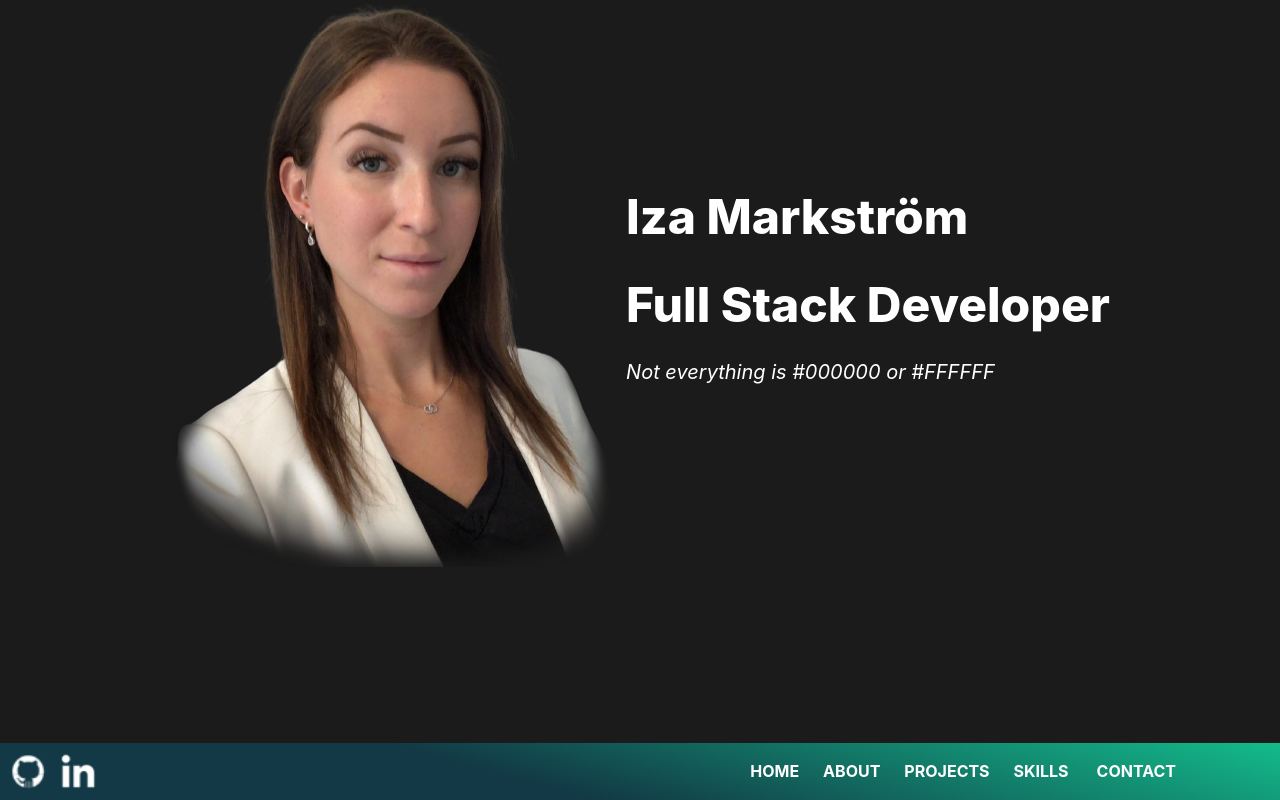
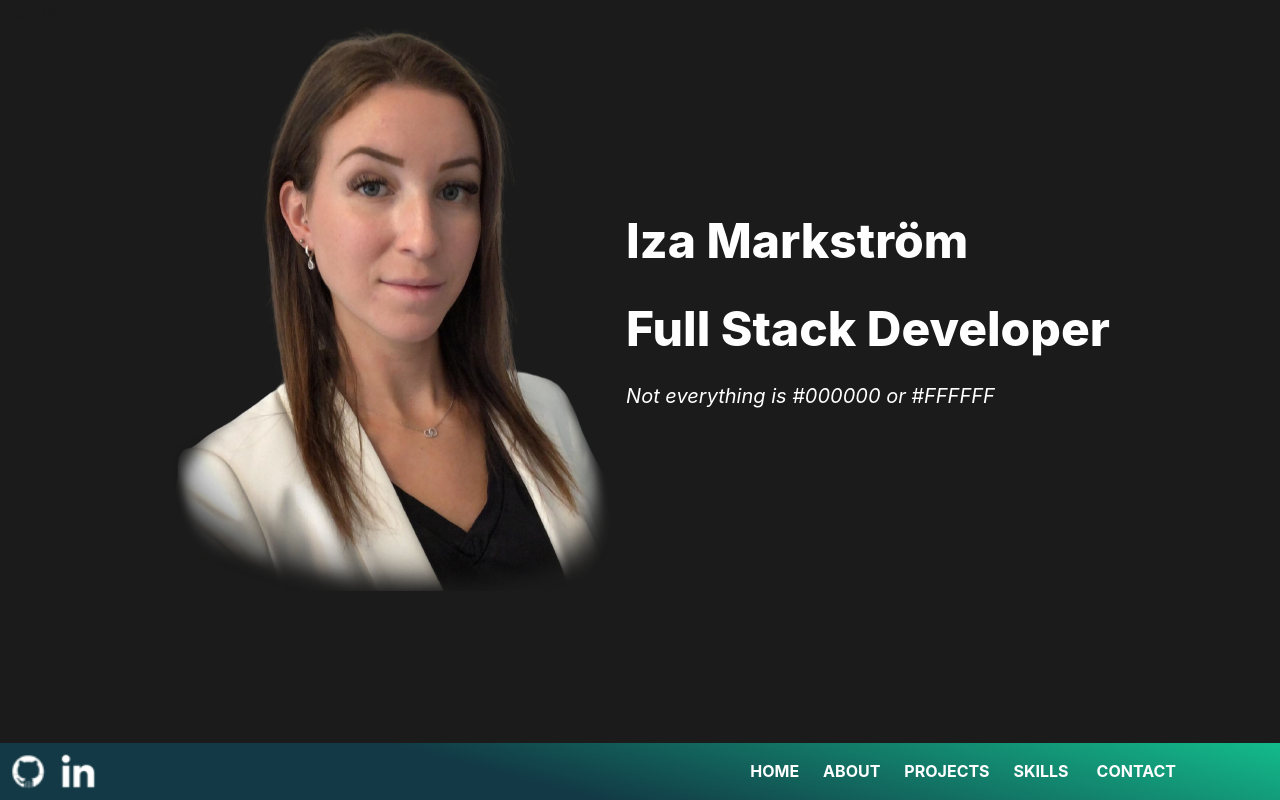
Before and after one commit to IzaMarkstrom/iza-portfolio-website, a Next.js app: page / in a window 1280 px wide. Shown: the top 800 px of the page. Built offline with nearby package versions, Linux system fonts and the light colour scheme.

Commit message:
Added a welcome text

```diff
--- a/components/Main.jsx
+++ b/components/Main.jsx
@@ -5,6 +5,8 @@ function Main() {
     const [isMobile] = useMediaQuery("(max-width: 768px)");
 
     return (
+        <>
+            <Text color='rgb(27, 27, 27)'>Welcome</Text>
         <Flex justifyContent='center' h='100vh' id='home' w='100%'>
             <Stack
                 spacing={4}
@@ -97,6 +99,7 @@ function Main() {
                 )}
             </Stack>
         </Flex>
+        </>
     );
 };
 
```
